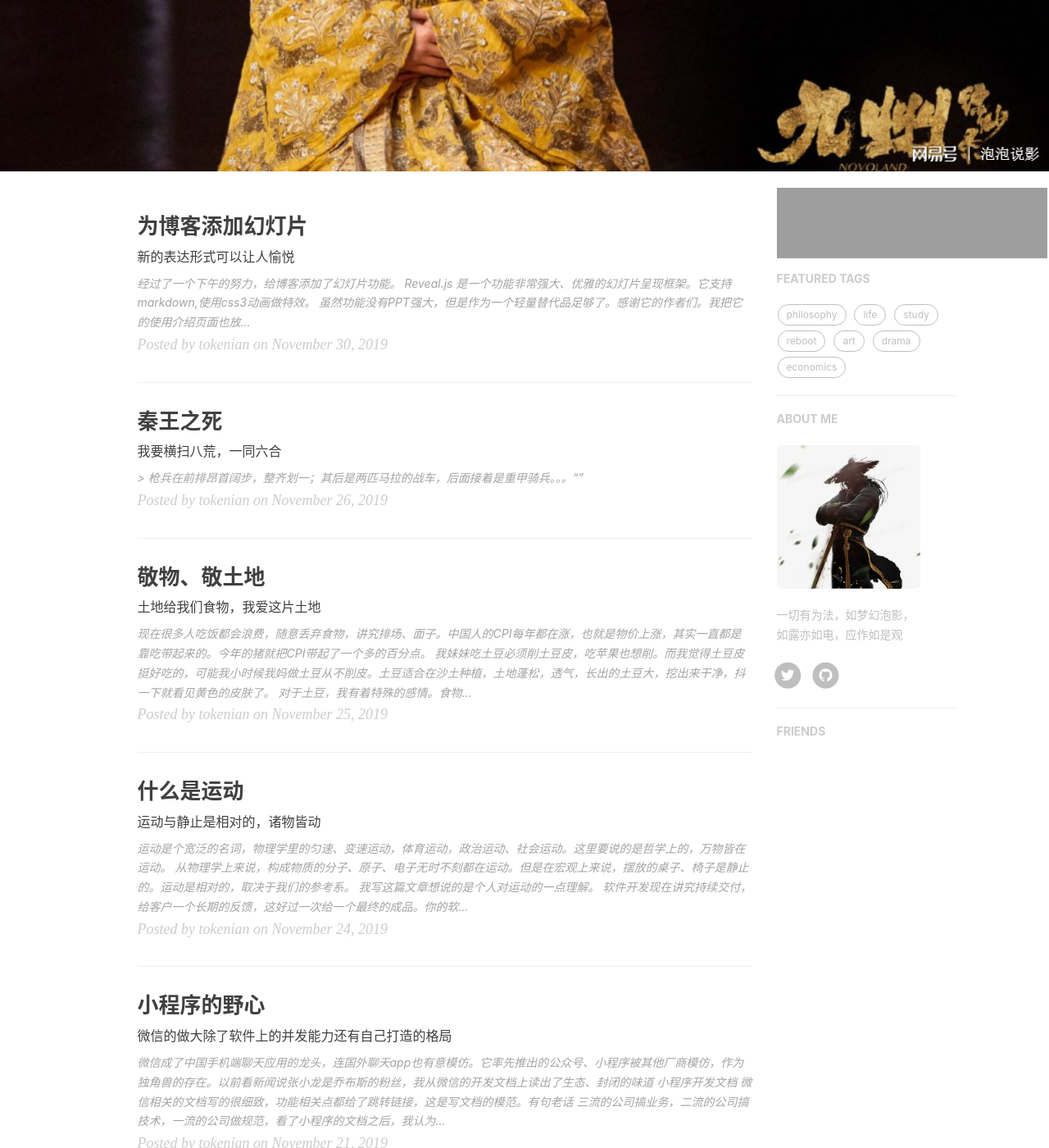
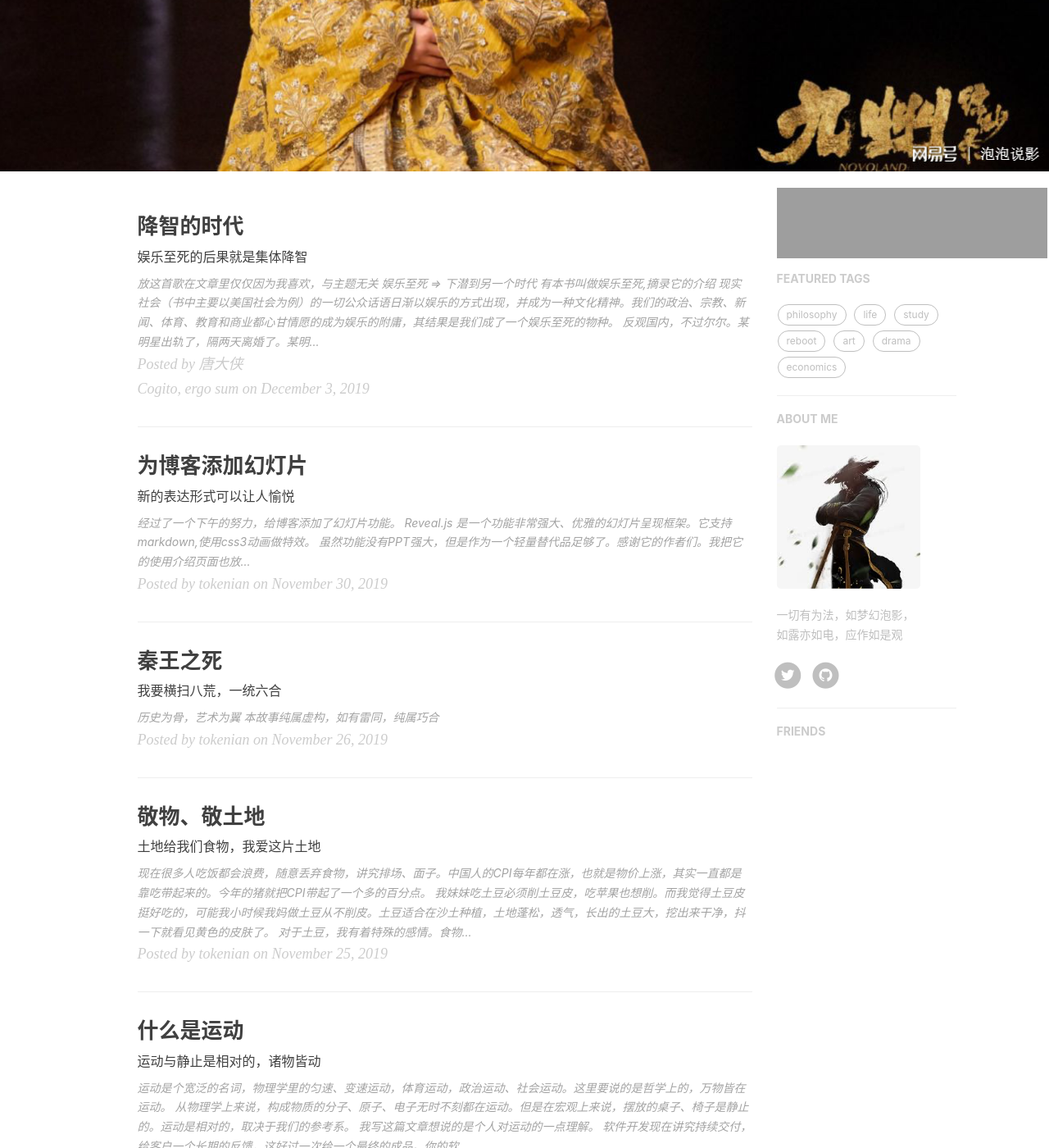
Before and after one commit to tokenian/tokenian.github.io, a Jekyll site: the page built from index.html, in a window 1280 px wide and 1400 px high, scrolled down 591 px. Shown: the whole window at 82% size. Built offline with Jekyll 4.4.1, drawn with Linux system fonts in a browser that asks for light colours; nearby versions of some CDN libraries; the list of posts is cut into pages by our own code; comment, search, counter and statistics services are not loaded; some of the changed text lies outside the part shown; grey boxes are pictures that could not be loaded.

Commit message:
add posts

```diff
--- a/_config.yml
+++ b/_config.yml
@@ -107,5 +107,6 @@
     }
 ]
 
+# default page variable
 layout: "post"
 author: "tokenian"
--- /dev/null
+++ b/_posts/philosophy/2019-12-03-era-of-drop-wisdom.md
@@ -0,0 +1,34 @@
+---
+title: "降智的时代"
+subtitle: "娱乐至死的后果就是集体降智"
+# header-style: text
+header-img: "img/home-bg-f.jpg"
+tags:
+  - think
+  - life
+  - philosophy
+---
+
+<iframe width="560" height="315" src="https://www.youtube-nocookie.com/embed/ADWlh123Xm4?controls=0" frameborder="0" allow="accelerometer; autoplay; encrypted-media; gyroscope; picture-in-picture" allowfullscreen></iframe>
+
+> 放这首歌在文章里仅仅因为我喜欢，与主题无关
+
+### 娱乐至死 => 下潜到另一个时代
+
+有本书叫做[娱乐至死]([https://zh.wikipedia.org/wiki/%E5%A8%B1%E4%B9%90%E8%87%B3%E6%AD%BB](https://zh.wikipedia.org/wiki/娱乐至死)),摘录它的介绍
+
+> 现实社会（书中主要以美国社会为例）的一切公众话语日渐以娱乐的方式出现，并成为一种文化精神。我们的政治、宗教、新闻、体育、教育和商业都心甘情愿的成为娱乐的附庸，其结果是我们成了一个娱乐至死的物种。
+
+反观国内，不过尔尔。某明星出轨了，隔两天离婚了。某明星出绯闻了，某网红和某某有染了。老百姓很少关注真正的民生问题，比如物价，比如老年人的养老，它们也没有机会。因为国内的主流app只会给你看这些八卦，毫无价值的文章。
+
+人类的进步靠什么？马克思说靠生产力的提高，老师给我们说靠科学。终归还是得靠70亿人类中的佼佼者。
+
+### 遗传
+
+人的智力大多数可以通过后天的培养教育来提高，如果我们日益关心的是无关痛痒的八卦，恐怕会逐渐丧失思考力。这里说的是群体行为，不指代个体行为。
+
+人们通过手机上的屏幕，逐渐被颜值的色彩影响。电视剧上演员男的得帅，女的得靓。人们择偶因而受到了影响，会倾向于选择颜值高的。从本能上来说，这是内化的基因选择。从秉性相投来说，喜欢看八卦的会选择同类。于是他们的后代，遗传了他们的特点，八卦且不爱思考。一代代下去，集体降智。
+
+### 未来世界
+
+我不知道未来的世界怎样，但是群体的娱乐文化却是致命的。加上现代医疗水平的提高，优胜劣汰的自然效应失去了效果，人类的基因裂变产生的有害基因不能被淘汰掉。人类的未来是悲观的，***pathetic!***
--- a/_posts/prose/2019-11-26-death-of-First-Emperor-of-Qin.markdown
+++ b/_posts/prose/2019-11-26-death-of-First-Emperor-of-Qin.markdown
@@ -1,16 +1,74 @@
 ---
 title: "秦王之死"
-subtitle: "我要横扫八荒，一同六合"
-layout: reveal
+subtitle: "我要横扫八荒，一统六合"
+<!-- layout: reveal -->
+layout: abc
 author: "tokenian"
 # header-style: text
 #header-img: "img/home-bg-art.jpg"
-theme: moon
+theme: black
 tags:
   - drama
   - art
 ---
+<style type="text/css">
+.reveal em {
+	color: #36e139
+}
+</style>
+<section data-transition="zoom">
+  <p><em>历史为骨，艺术为翼</em></p>
+  <h5>
+    <em>本故事纯属虚构，如有雷同，纯属巧合</em>
+  </h5>
 
-<section>
-  > 枪兵在前排昂首阔步，整齐划一；其后是两匹马拉的战车，后面接着是重甲骑兵。。。“”
+
 </section>
+
+<section data-markdown>
+  <script type="text/template">
+   ***荣耀***
+   > 枪兵在前排昂首阔步，整齐划一；其后是两匹马拉的战车，后面接着是重甲骑兵。。。“”
+  </script>
+</section>
+<section data-markdown>
+ <script type="text/template">
+   ### 公元前229年，秦灭韩国
+   秦王：
+      百战沙场碎铁衣，城南已合数重围。
+
+      突营射杀呼延将，独领残兵千骑归。
+   秦王：小高，寡人做的诗如何？
+   赵高：大王，奴才从你的诗里看到了千军万马，听到了箭鸣呼啸。奴才对你的景仰犹如滔滔江水、连绵不决，又如黄河泛滥一发不可收拾。
+   秦王： 幸甚！幸甚！
+  </script>
+</section>
+
+<section data-markdown>
+ <script type="text/template">
+   ***荣耀***
+   秦王实行996，一帮大臣被斩杀殆尽。不得已使用了一帮无能军官。这帮无能军官各种问题
+  </script>
+</section>
+<section data-markdown>
+  <script type="text/template">
+  自由女神从未来穿越到秦国，向秦王讲述了世界和宇宙。秦王发出宣言，要一统宇宙。
+  自由女神掏出ak47,射杀了秦王。威慑大臣，被拥立为新的女王。
+    女王采用了未来的先进管理理念，完成了秦朝的一统天下大业。
+   </script>
+ </section>
+<section data-markdown>
+ <script type="text/template">
+   ***荣耀***
+   女王毒死一帮伪冒的大臣，让秦朝无人治理，最终天下大乱。
+   而她也在孤独的宫殿里老死。
+   秦王从幕后出现，他暗中注视着一切。他欢呼着天下一统，与赵高庆祝。
+   赵高毒杀了秦王，发表了自己的智慧宣言。
+  </script>
+</section>
+<section data-markdown>
+ <script type="text/template">
+   ***荣耀***
+  赵高参透了生命的哲学，在漫长的时间里等待新时代的到来。当自由的思想终于在西方出现，他饮下了早已备好的毒酒。
+  </script>
+</section>
```
Also changed, not shown: _posts/philosophy/2019-11-06-learning-with-copy.md (+1 -0 lines).
